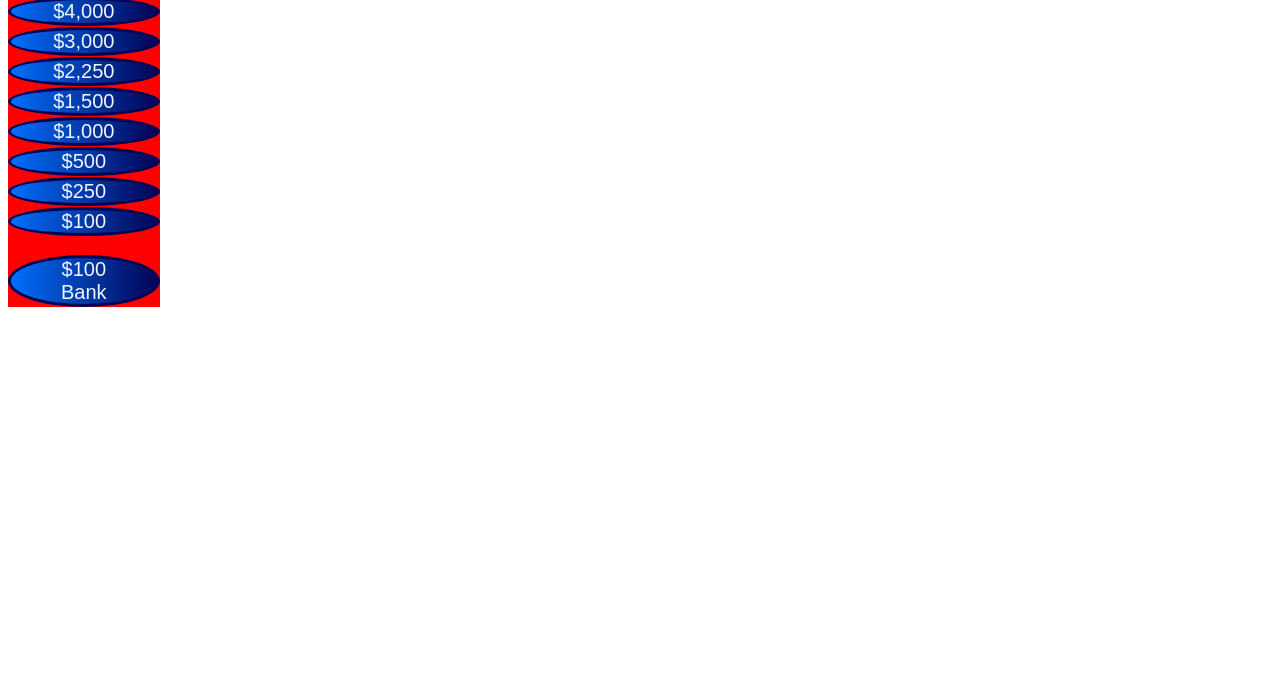
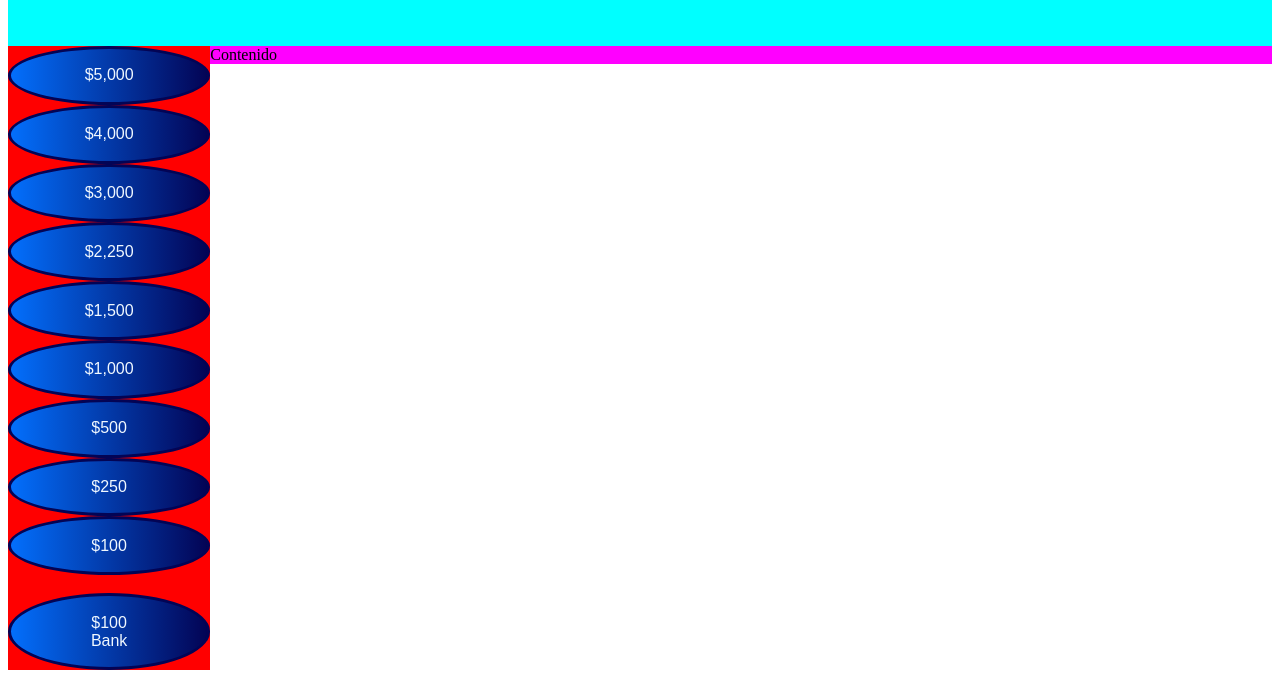
Before and after one commit to Banti12/Banti12.github.io, a plain HTML site: page index.html in a window 1280 px wide. Shown: the part 122-808 px from the top of the page. Drawn offline with Linux system fonts and the light colour scheme.

Commit message:
modificaciones CSS para visualización en el telefono

```diff
--- a/index.css
+++ b/index.css
@@ -1,3 +1,7 @@
+html, body{
+    height:100%;
+  }
+
 #contenedor {
     width: 100%;
     height: 100%;
@@ -8,30 +12,37 @@
     justify-content: center;
     background-color: aqua;
     width: 100%;
+    height:20%;
 }
 #menu {
     float: left;
-    width: 12%;
-    height: 100%;
+    width: 16%;
+    height: 78%;
     background-color: red;
+    display: flex;
+    flex-direction: column;
 }
 #contenido {
     float: left;
-    width: 88%;
+    width: 84%;
     background-color: magenta;
 }
 
 .dinero{
 
+    flex: auto;
+    display: flex;
+    align-items: center;
+    justify-content: center;
+    flex-direction: column;
 
     font-family: Arial, Helvetica, sans-serif;
-    font-size: 20px;
+    font-size: 1em;
 
     text-align: center;
+    margin-bottom: 0%;
     color: aliceblue;
-    height: 100 px;
 
-    margin-top: 1px;
     border-radius: 60%;
 
     border-style: solid;
```
